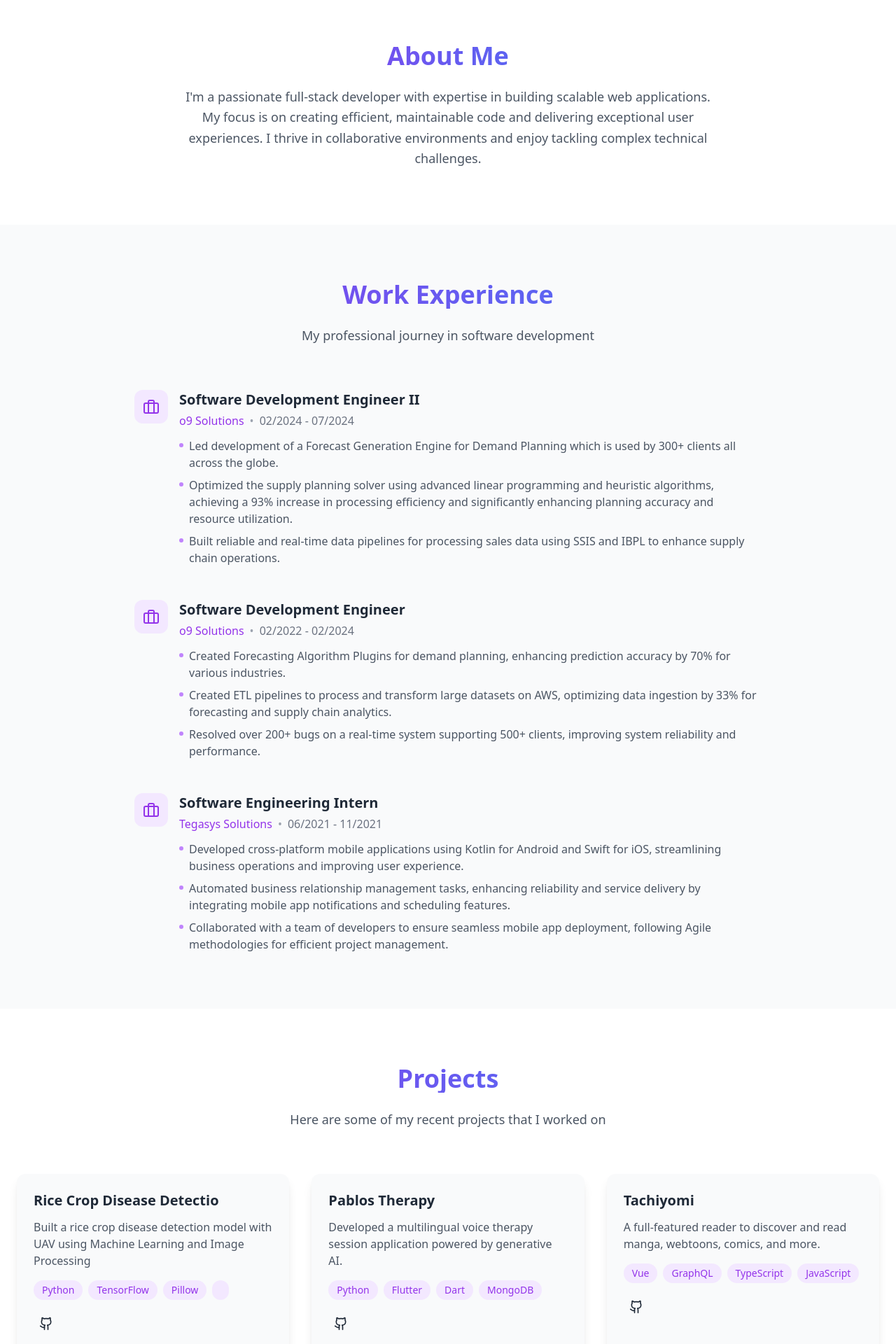
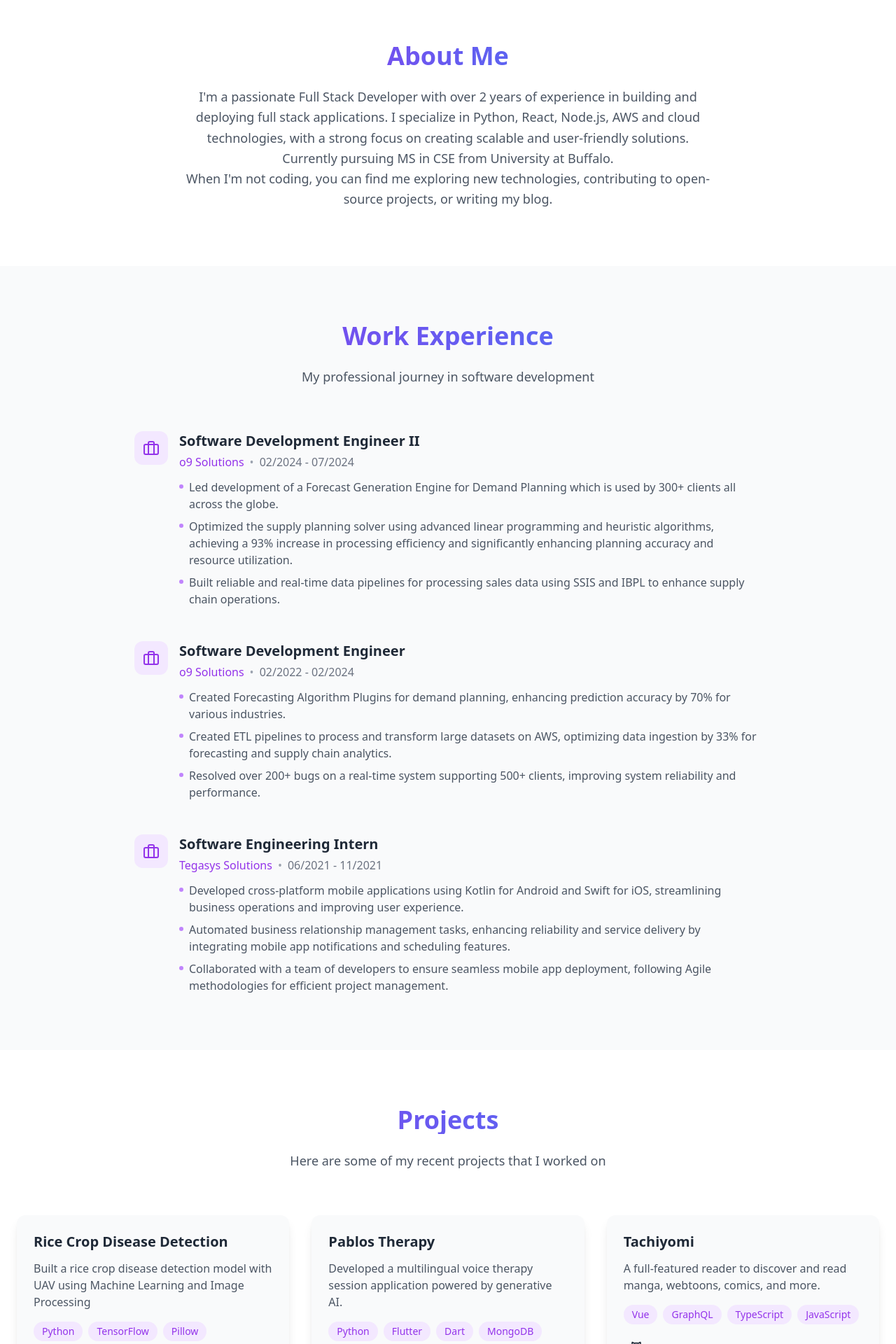
Before and after one commit to SmitUplenchwar2687/portfolio-website, a React (Vite) app: page / in a window 1280 px wide. Shown: the part 820-2740 px from the top of the page at 70% size. Built offline with nearby package versions, Linux system fonts and the light colour scheme.

Commit message:
Updates Chnages

```diff
--- a/src/components/About.tsx
+++ b/src/components/About.tsx
@@ -16,9 +16,13 @@ export default function About() {
             About Me
           </h2>
           <p className="text-lg text-gray-600 leading-relaxed">
-            I'm a passionate full-stack developer with expertise in building scalable web applications.
-            My focus is on creating efficient, maintainable code and delivering exceptional user experiences.
-            I thrive in collaborative environments and enjoy tackling complex technical challenges.
+            I'm a passionate Full Stack Developer with over 2 years of experience in building and deploying full stack applications.
+            I specialize in Python, React, Node.js, AWS and cloud technologies, with a strong focus on creating scalable and user-friendly solutions.
+            Currently pursuing MS in CSE from University at Buffalo.
+          </p>
+          <p className="text-lg text-gray-600 leading-relaxed">
+          When I'm not coding, you can find me exploring new technologies, contributing to open-source
+          projects, or writing my blog.
           </p>
         </motion.div>
       </div>
--- a/src/components/Projects.tsx
+++ b/src/components/Projects.tsx
@@ -5,9 +5,9 @@ import { ExternalLink, Github } from 'lucide-react';
 export default function Projects() {
   const projects = [
     {
-      title: 'Rice Crop Disease Detectio',
+      title: 'Rice Crop Disease Detection',
       description: 'Built a rice crop disease detection model with UAV using Machine Learning and Image Processing',
-      tags: ['Python', 'TensorFlow', 'Pillow', ''],
+      tags: ['Python', 'TensorFlow', 'Pillow', 'Machine Learning'],
       links: { github: 'https://github.com/SmitUplenchwar2687/Rice-Crop-Disease-Detection' },
     },
     {
--- a/src/components/Skills.tsx
+++ b/src/components/Skills.tsx
@@ -6,7 +6,7 @@ export default function Skills() {
     { category: 'Frontend', items: ['React', 'TypeScript', 'Next.js', 'Tailwind CSS', 'Kotlin', 'Swift'] },
     { category: 'Backend', items: ['Python', 'Node.js', 'PostgreSQL', 'Go', 'Java', 'Javascript'] },
     { category: 'Tools', items: ['Git', 'Docker', 'AWS', 'RabbitMQ', 'Kubernetes', 'Apache Kafka'] },
-    // { category: 'Other', items: ['UI/UX Design', 'SEO', 'Agile', 'Testing'] },
+    { category: 'Other', items: ['CI/CD pipelines', 'Jenkins', 'Agile', 'SSIS', 'Futter'] },
   ];
 
   return (
```
